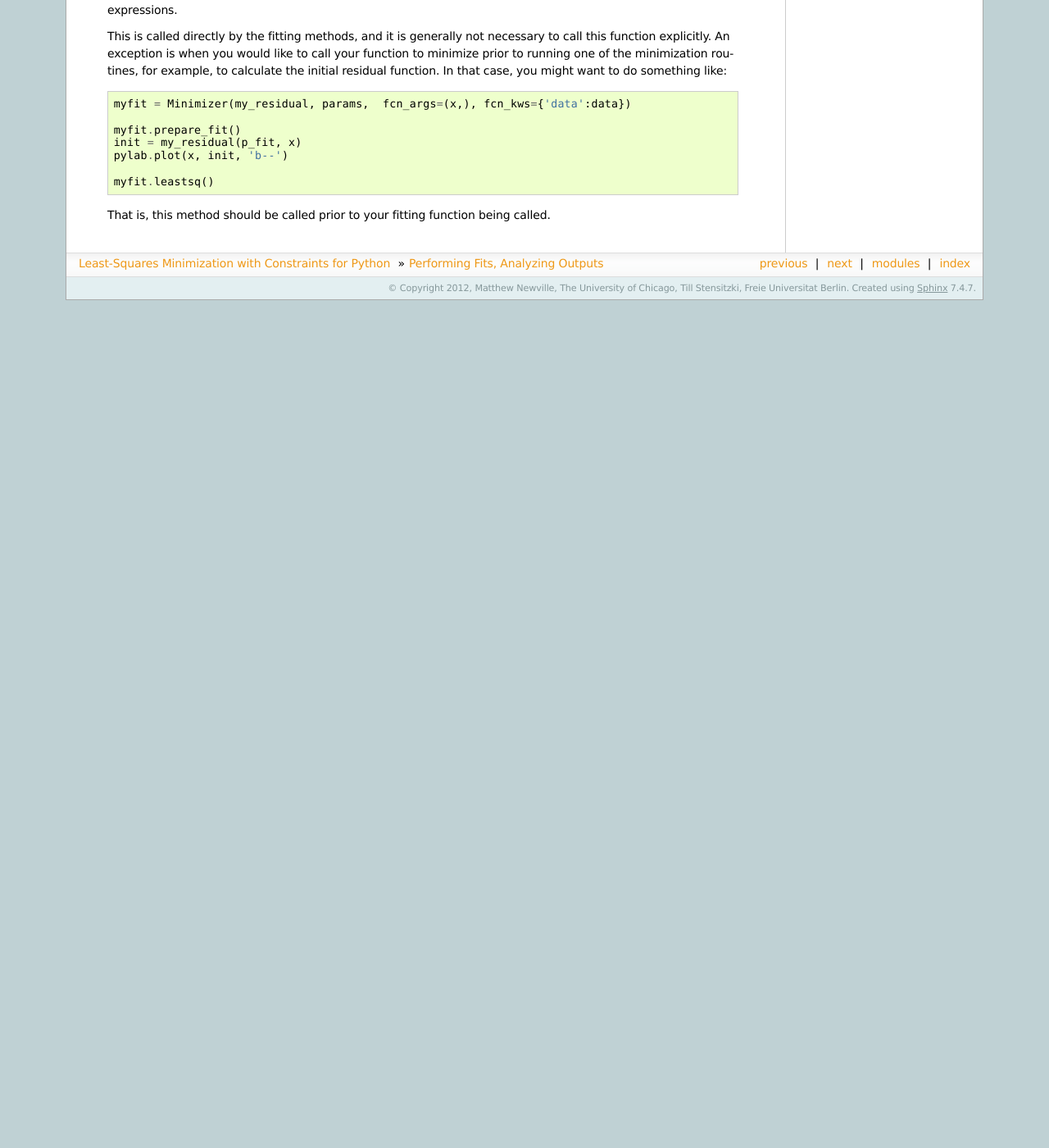
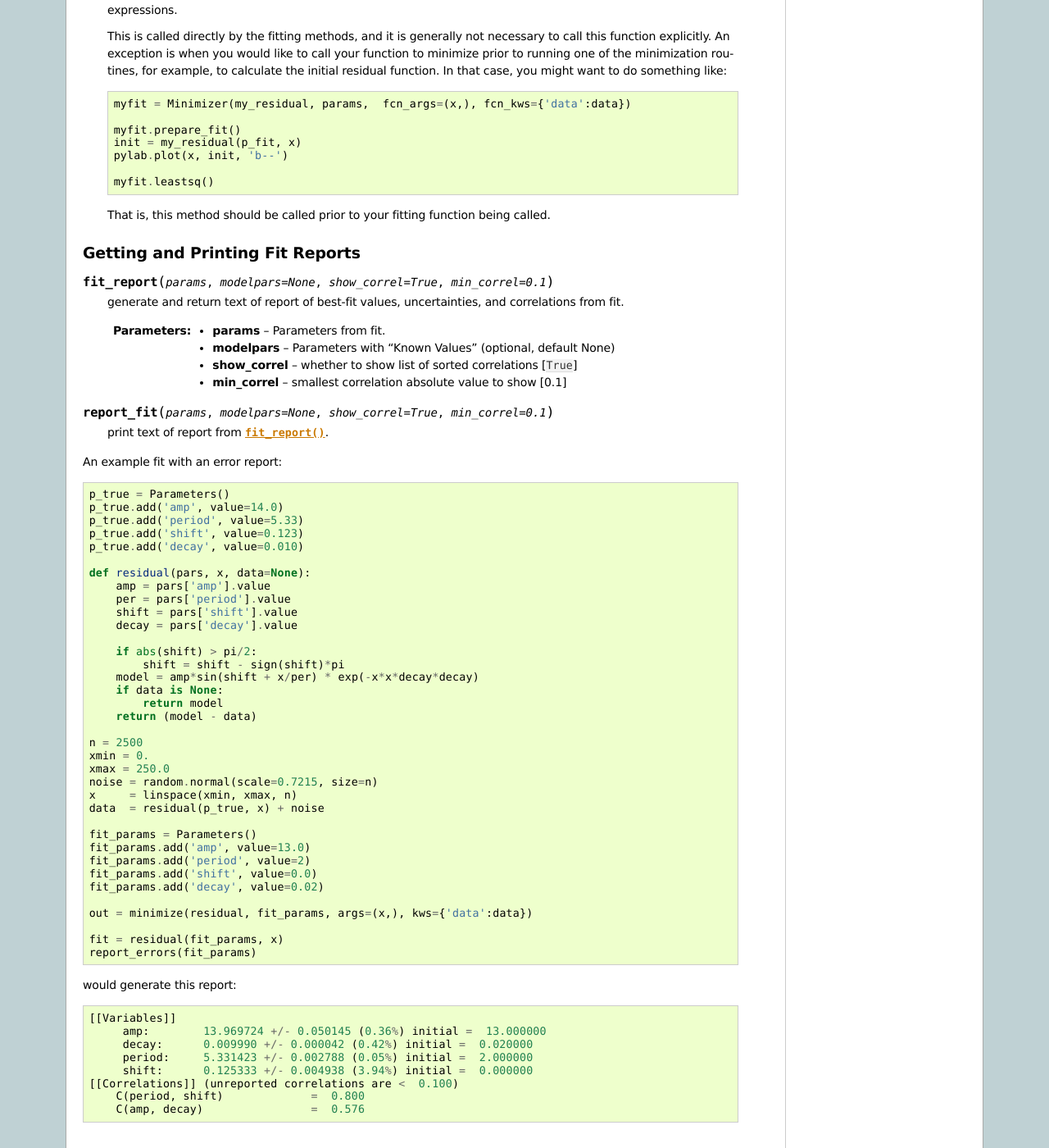
Before and after one commit to lmfit/lmfit-py, a Sphinx documentation site: the page built from doc/fitting.rst, in a window 1280 px wide and 1400 px high, scrolled down 4993 px. Shown: the whole window at 82% size. Built offline with Sphinx 7.4.7, drawn with Linux system fonts in a browser that asks for light colours; formulas are drawn with MathJax 3; the version number is read from the project's files by our own code; before the commit the page ends 5359 px from its top, so only the background shows below that; some of the changed text lies outside the part shown.

Commit message:
fix typo in fit_report() output, added fit_report()/report_fit() to docs

```diff
--- a/doc/fitting.rst
+++ b/doc/fitting.rst
@@ -414,3 +414,72 @@ The Minimizer object has a few public methods:
       myfit.leastsq()
 
    That is, this method should be called prior to your fitting function being called.
+
+
+Getting and Printing Fit Reports
+===========================================
+
+.. function:: fit_report(params, modelpars=None, show_correl=True, min_correl=0.1)
+
+   generate and return text of report of best-fit values, uncertainties,
+   and correlations from fit.
+
+   :param params:       Parameters from fit.
+   :param modelpars:    Parameters with "Known Values" (optional, default None)
+   :param show_correl:  whether to show list of sorted correlations [``True``]
+   :param min_correl:   smallest correlation absolute value to show [0.1]
+
+
+.. function:: report_fit(params, modelpars=None, show_correl=True, min_correl=0.1)
+
+   print text of report from :func:`fit_report`.
+
+An example fit with an error report::
+
+    p_true = Parameters()
+    p_true.add('amp', value=14.0)
+    p_true.add('period', value=5.33)
+    p_true.add('shift', value=0.123)
+    p_true.add('decay', value=0.010)
+
+    def residual(pars, x, data=None):
+        amp = pars['amp'].value
+        per = pars['period'].value
+        shift = pars['shift'].value
+        decay = pars['decay'].value
+
+        if abs(shift) > pi/2:
+            shift = shift - sign(shift)*pi
+        model = amp*sin(shift + x/per) * exp(-x*x*decay*decay)
+        if data is None:
+            return model
+        return (model - data)
+
+    n = 2500
+    xmin = 0.
+    xmax = 250.0
+    noise = random.normal(scale=0.7215, size=n)
+    x     = linspace(xmin, xmax, n)
+    data  = residual(p_true, x) + noise
+
+    fit_params = Parameters()
+    fit_params.add('amp', value=13.0)
+    fit_params.add('period', value=2)
+    fit_params.add('shift', value=0.0)
+    fit_params.add('decay', value=0.02)
+
+    out = minimize(residual, fit_params, args=(x,), kws={'data':data})
+
+    fit = residual(fit_params, x)
+    report_errors(fit_params)
+
+would generate this report::
+
+    [[Variables]]
+         amp:        13.969724 +/- 0.050145 (0.36%) initial =  13.000000
+         decay:      0.009990 +/- 0.000042 (0.42%) initial =  0.020000
+         period:     5.331423 +/- 0.002788 (0.05%) initial =  2.000000
+         shift:      0.125333 +/- 0.004938 (3.94%) initial =  0.000000
+    [[Correlations]] (unreported correlations are <  0.100)
+        C(period, shift)             =  0.800
+        C(amp, decay)                =  0.576
```
Also changed, not shown: 1 other file.
